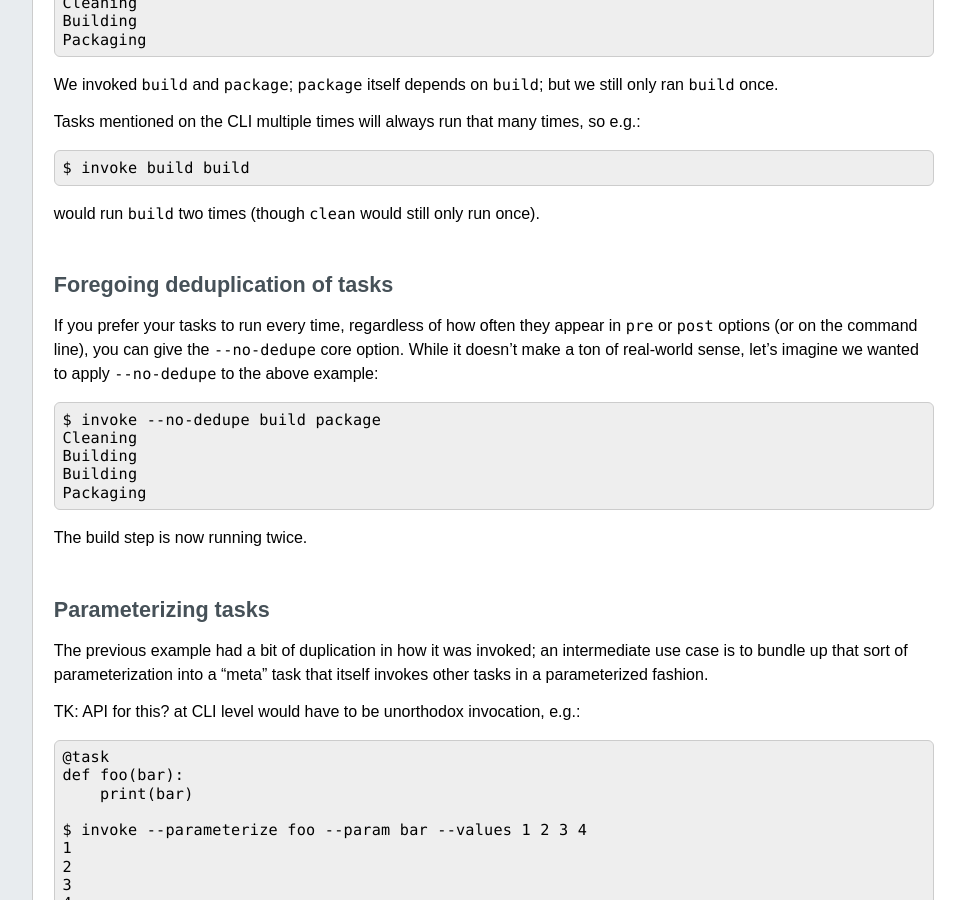
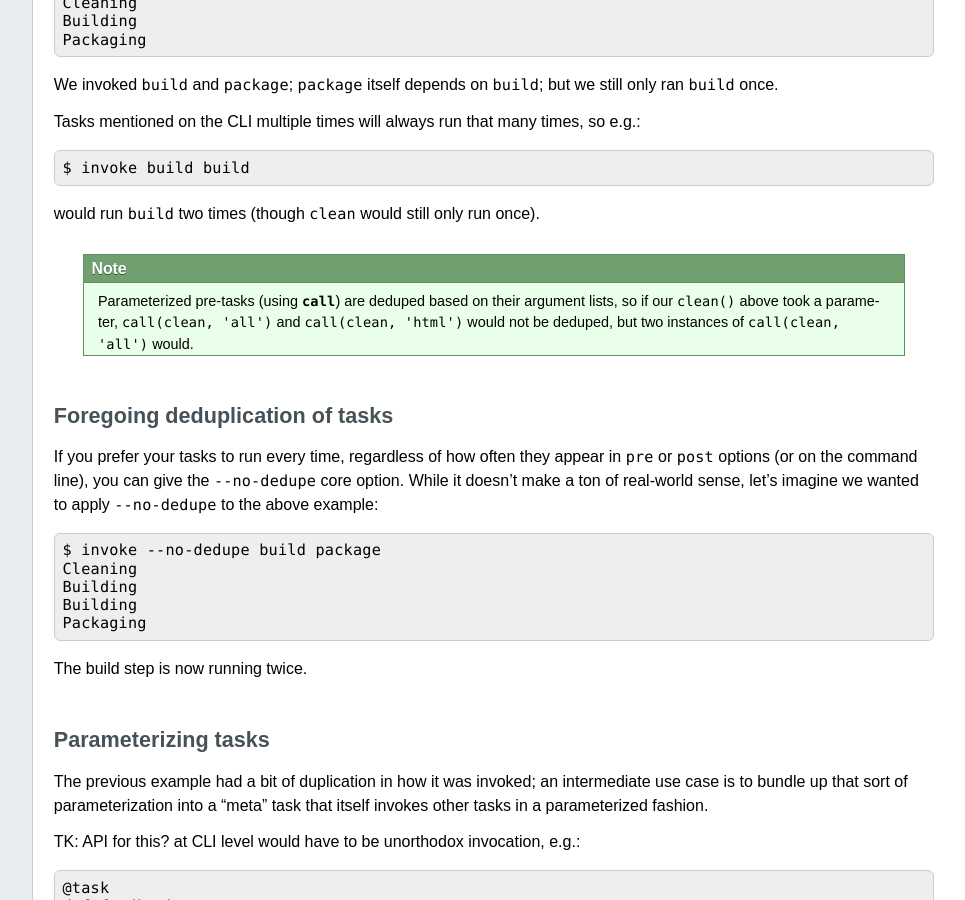
Before and after one commit to pyinvoke/invoke, a Sphinx documentation site: the page built from docs/concepts/execution.rst, in a window 1280 px wide and 900 px high, scrolled down 1849 px. Shown: the whole window, without its empty margins (224-1189 px from the left). Built offline with Sphinx 7.4.7, drawn with Linux system fonts in a browser that asks for light colours.

Commit message:
Docs re: deduping + call()

```diff
--- a/docs/concepts/execution.rst
+++ b/docs/concepts/execution.rst
@@ -107,6 +107,11 @@ e.g.::
 
 would run ``build`` two times (though ``clean`` would still only run once).
 
+.. note::
+    Parameterized pre-tasks (using `~.tasks.call`) are deduped based on their
+    argument lists, so if our ``clean()`` above took a parameter, ``call(clean,
+    'all')`` and ``call(clean, 'html')`` would not be deduped, but two
+    instances of ``call(clean, 'all')`` would.
 
 Foregoing deduplication of tasks
 ================================
```
